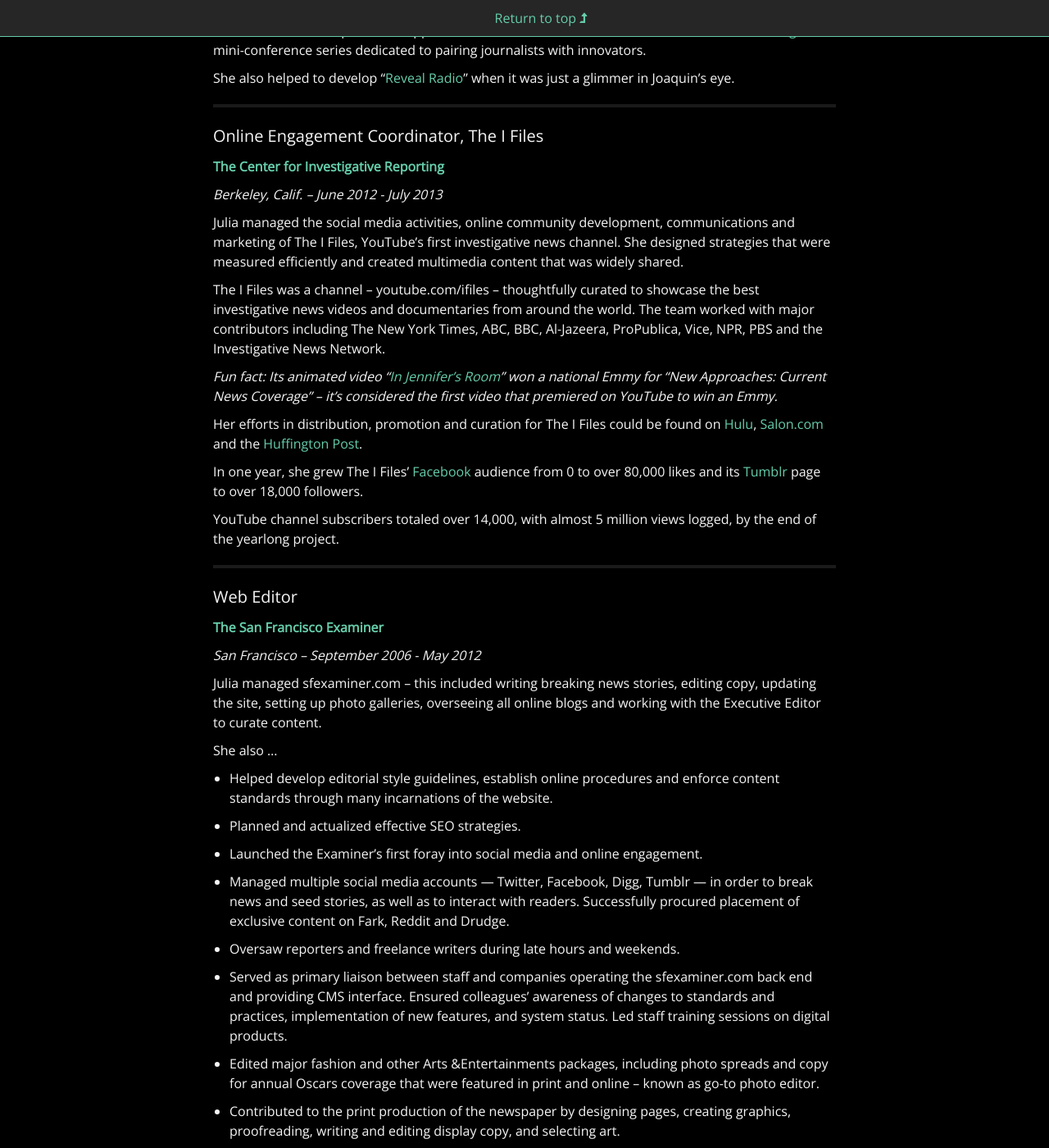
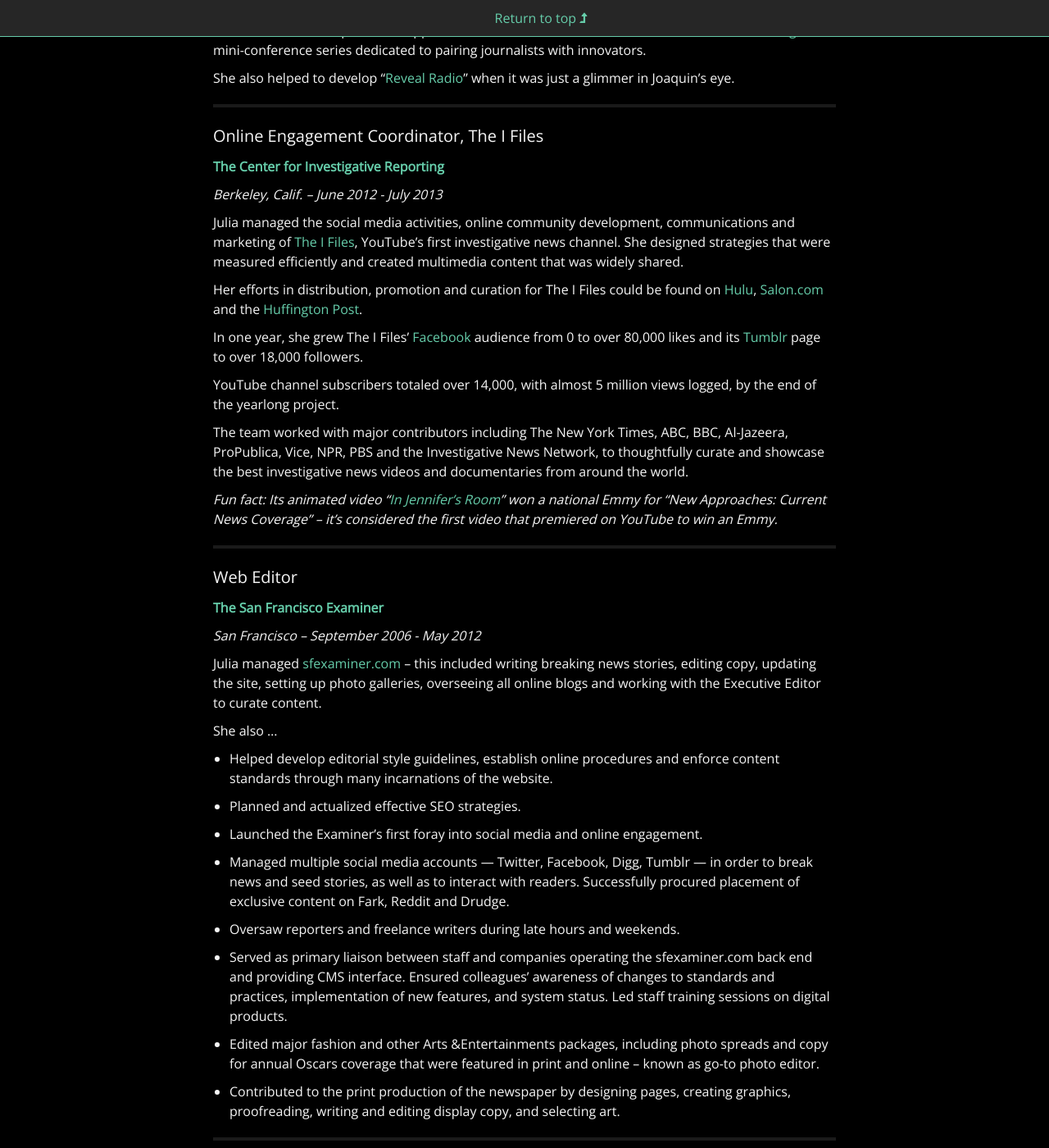
Before and after one commit to juliachanb/juliachanb.github.io, a Jekyll site: the page built from pages/resume.md, in a window 1280 px wide and 1400 px high, scrolled down 1028 px. Shown: the whole window at 82% size. Built offline with Jekyll 4.4.1, drawn with Linux system fonts in a browser that asks for light colours; nearby versions of some CDN libraries; some web fonts are replaced.

Commit message:
tweaked i files description

```diff
--- a/pages/resume.md
+++ b/pages/resume.md
@@ -41,21 +41,21 @@
 
 #### Online Engagement Coordinator, The I Files
 
-**[The Center for Investigative Reporting](http://www.sfexaminer.com/)**
+**[The Center for Investigative Reporting](http://cironline.org/ifiles)**
 
 *Berkeley, Calif. – June 2012 - July 2013*
 
-Julia managed the social media activities, online community development, communications and marketing of The I Files, YouTube's first investigative news channel. She designed strategies that were measured efficiently and created multimedia content that was widely shared.
-
-The I Files was a channel – youtube.com/ifiles – thoughtfully curated to showcase the best investigative news videos and documentaries from around the world. The team worked with major contributors including The New York Times, ABC, BBC, Al-Jazeera, ProPublica, Vice, NPR, PBS and the Investigative News Network.
-
-_Fun fact: Its animated video "[In Jennifer's Room](https://www.youtube.com/watch?v=UCoE-DD42c8)" won a national Emmy for "New Approaches: Current News Coverage" – it's considered the first video that premiered on YouTube to win an Emmy._
+Julia managed the social media activities, online community development, communications and marketing of [The I Files](https://www.youtube.com/ifiles), YouTube's first investigative news channel. She designed strategies that were measured efficiently and created multimedia content that was widely shared.
 
 Her efforts in distribution, promotion and curation for The I Files could be found on [Hulu](http://cironline.org/blog/post/i-files-hits-hulu-scene-4223), [Salon.com](http://www.salon.com/2013/06/16/top_5_investigative_videos_of_the_week_worlds_worst_charities_exposed_partner/) and the [Huffington Post](http://www.huffingtonpost.com/2013/08/10/hilarious-propaganda-videos_n_3727471.html?utm_hp_ref=world).
 
 In one year, she grew The I Files' [Facebook](https://www.facebook.com/TheIFiles/) audience from 0 to over 80,000 likes and its [Tumblr](http://theifiles.tumblr.com/) page to over 18,000 followers.
 
 YouTube channel subscribers totaled over 14,000, with almost 5 million views logged, by the end of the yearlong project.
+
+The team worked with major contributors including The New York Times, ABC, BBC, Al-Jazeera, ProPublica, Vice, NPR, PBS and the Investigative News Network, to thoughtfully curate and showcase the best investigative news videos and documentaries from around the world.
+
+_Fun fact: Its animated video "[In Jennifer's Room](https://www.youtube.com/watch?v=UCoE-DD42c8)" won a national Emmy for "New Approaches: Current News Coverage" – it's considered the first video that premiered on YouTube to win an Emmy._
 
 ___
 
@@ -65,7 +65,7 @@
 
 *San Francisco – September 2006 - May 2012*
 
-Julia managed sfexaminer.com – this included writing breaking news stories, editing copy, updating the site, setting up photo galleries, overseeing all online blogs and working with the Executive Editor to curate content.
+Julia managed [sfexaminer.com](http://www.sfexaminer.com/) – this included writing breaking news stories, editing copy, updating the site, setting up photo galleries, overseeing all online blogs and working with the Executive Editor to curate content.
 
 She also ...
 
```
